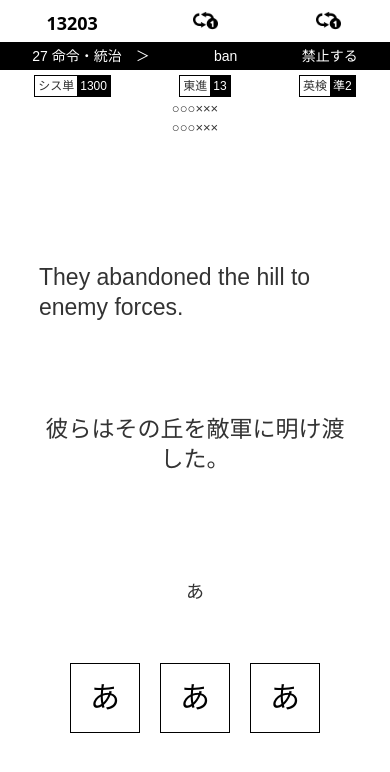
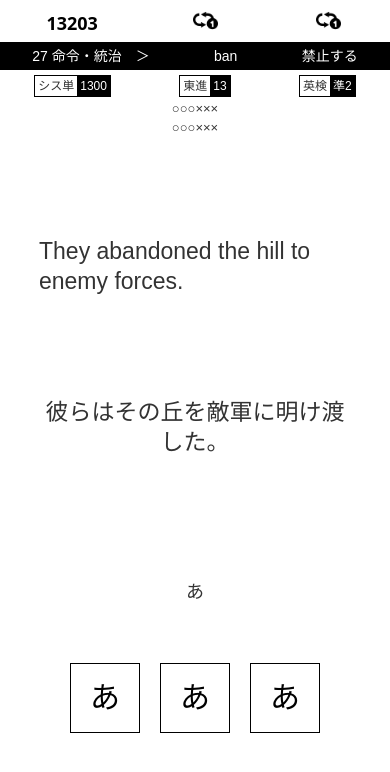
Before and after one commit to nao-riku/word, a plain HTML site: page index.html in a window 390 px wide. Drawn offline with Linux system fonts and the light colour scheme.

Commit message:
Add files via upload

```diff
--- a/style.css
+++ b/style.css
@@ -1,4 +1,4 @@
-/* Generated on: Sat Oct 22 2022 14:06:26 GMT+0000 (Coordinated Universal Time) */
+/* Generated on: Sat Oct 22 2022 14:09:57 GMT+0000 (Coordinated Universal Time) */
 /* ==========================================================================
    normalize.css v3.0.3 | MIT License | github.com/necolas/normalize.css
    ========================================================================== */
@@ -14,7 +14,7 @@
       ========================================================================== */
    .text-block {
      position: fixed;
-     top: 32%;
+     top: 30%;
      width: 100%;
      font-size: 23px;
      line-height: 30px;
@@ -295,7 +295,7 @@
 
      .text-block {
        position: fixed;
-       top: 31%;
+       top: 28%;
        display: block;
        width: 80%;
        height: auto;
@@ -317,7 +317,7 @@
 
      .text-block-2 {
        position: fixed;
-       top: 49%;
+       top: 47%;
        width: 80%;
        margin-top: 0px;
        font-size: 23px;
```
